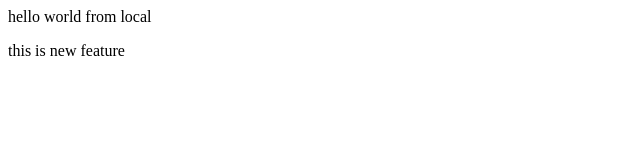
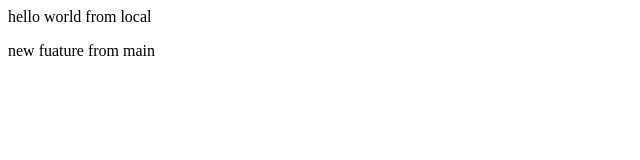
Before and after one commit to abhi04atgit/Localrepo, a plain HTML site: page index.html in a window 1280 px wide. Shown: the full height of the page, 0-640 px from the left. Drawn offline with Linux system fonts and the light colour scheme.

Commit message:
added from main

```diff
--- a/index.html
+++ b/index.html
@@ -1,2 +1,2 @@
 <p>hello world from local</p>
-<p>this is new feature</p>
+<p>new fuature from main</p>
```
